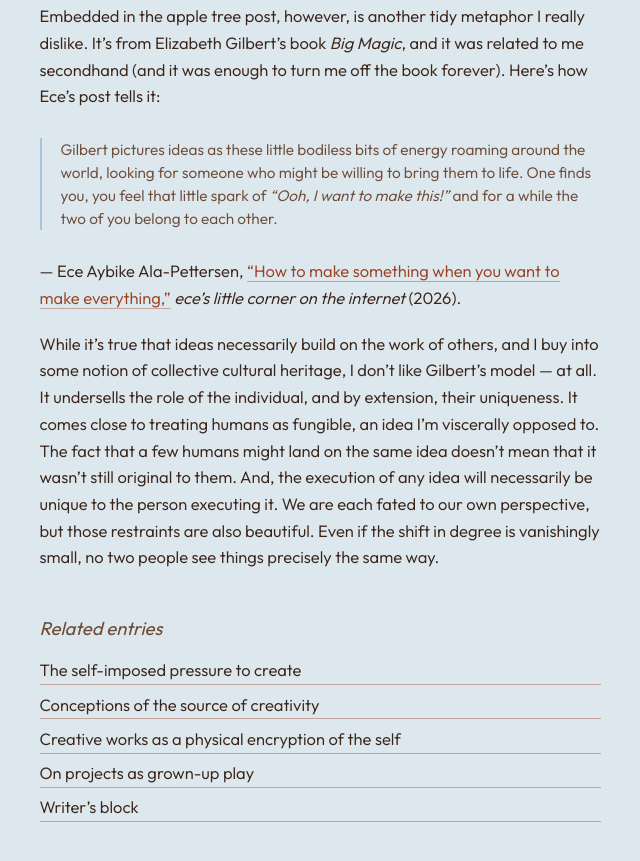
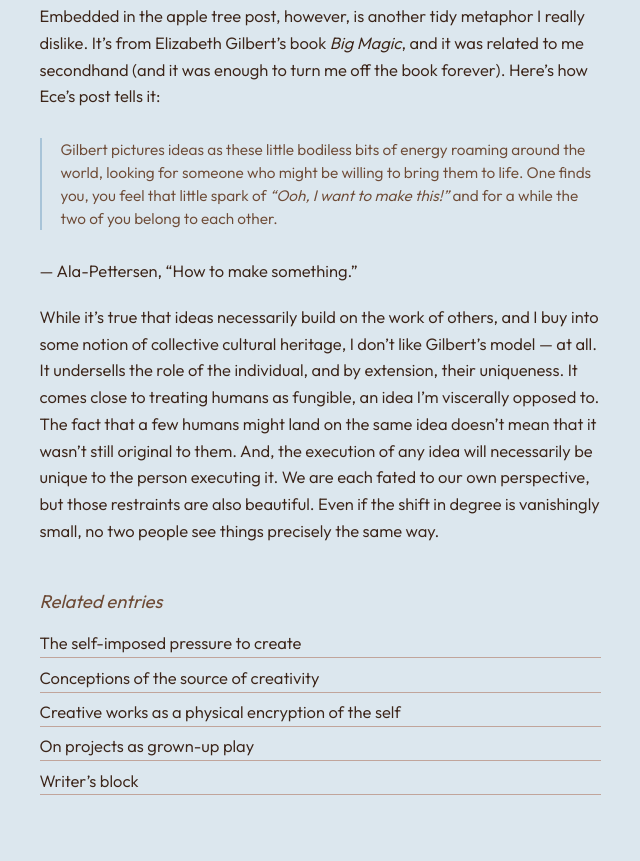
Before and after one commit to lauramoorewrites-del/treasury, a Jekyll site: the page built from _pages/the-apple-tree-as-a-metaphor-for-overflowing-ideas.md, in a window 1280 px wide and 900 px high, scrolled down 1647 px. Shown: the top 861 px of the window, without its empty margins (320-960 px from the left). Built offline with Jekyll 4.4.1, drawn with Linux system fonts in a browser that asks for light colours.

Commit message:
Apple tree entry: shorten repeat citation to Ece's post
Co-Authored-By: Claude Opus 5.5 (1M context) <noreply@anthropic.com>

```diff
--- a/_pages/the-apple-tree-as-a-metaphor-for-overflowing-ideas.md
+++ b/_pages/the-apple-tree-as-a-metaphor-for-overflowing-ideas.md
@@ -42,6 +42,6 @@ Embedded in the apple tree post, however, is another tidy metaphor I really disl
 
 > Gilbert pictures ideas as these little bodiless bits of energy roaming around the world, looking for someone who might be willing to bring them to life. One finds you, you feel that little spark of *“Ooh, I want to make this!”* and for a while the two of you belong to each other.
 
-— Ece Aybike Ala-Pettersen, [“How to make something when you want to make everything,”](https://eceaybikeala.substack.com/p/how-to-make-something-when-you-want) *ece’s little corner on the internet* (2026).
+— Ala-Pettersen, “How to make something.”
 
 While it’s true that ideas necessarily build on the work of others, and I buy into some notion of collective cultural heritage, I don’t like Gilbert’s model — at all. It undersells the role of the individual, and by extension, their uniqueness. It comes close to treating humans as fungible, an idea I’m viscerally opposed to. The fact that a few humans might land on the same idea doesn’t mean that it wasn’t still original to them. And, the execution of any idea will necessarily be unique to the person executing it. We are each fated to our own perspective, but those restraints are also beautiful. Even if the shift in degree is vanishingly small, no two people see things precisely the same way.
```
